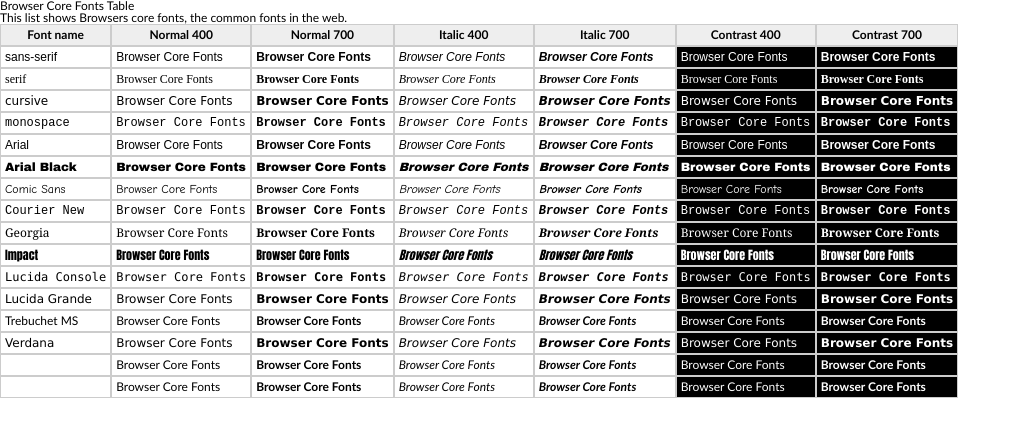
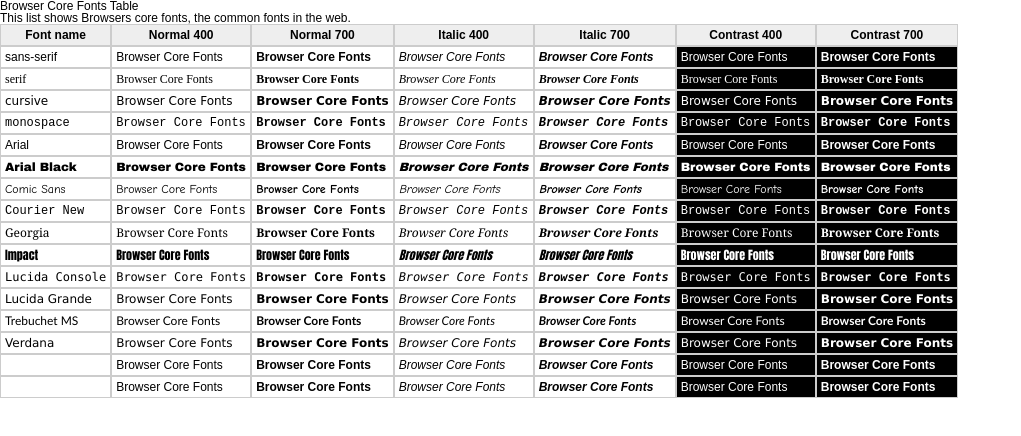
Before and after one commit to leobalter/browser-core-fonts, a plain HTML site: page index.html in a window 1280 px wide. Shown: the whole page, without its empty margins (0-1021 px from the left). Drawn offline with Linux system fonts and the light colour scheme.

Commit message:
minor html and css changes

```diff
--- a/index.html
+++ b/index.html
@@ -11,7 +11,7 @@
 
 	This list shows Browsers core fonts, the common fonts in the web.
 
-	<table>
+	<table cellspacing="0">
 		<thead>
 			<tr>
 				<th>Font name</th>
--- a/reset.css
+++ b/reset.css
@@ -19,9 +19,7 @@
 	vertical-align: baseline;
 }
 
-/* fixing firefox bug */
 div:after, ol:after, form:after, ul:after, li:after, dl:after {content:".";display:block;clear:both;visibility:hidden;height:0;overflow:hidden;}
-
 
 /* remember to define focus styles! */
 :focus {
@@ -51,6 +49,6 @@
 	quotes: "" "";
 }
 
-body {font-family:"Trebuchet MS", sans-serif; font-size:10px; color:#000; font-style:normal;}
+body {font-family:sans-serif; font-size:13px; color:#000; font-style:normal;}
 h1, h2, h3, h4, h5 { display:block; }
 h1 a:hover {text-decoration:none;}
```
